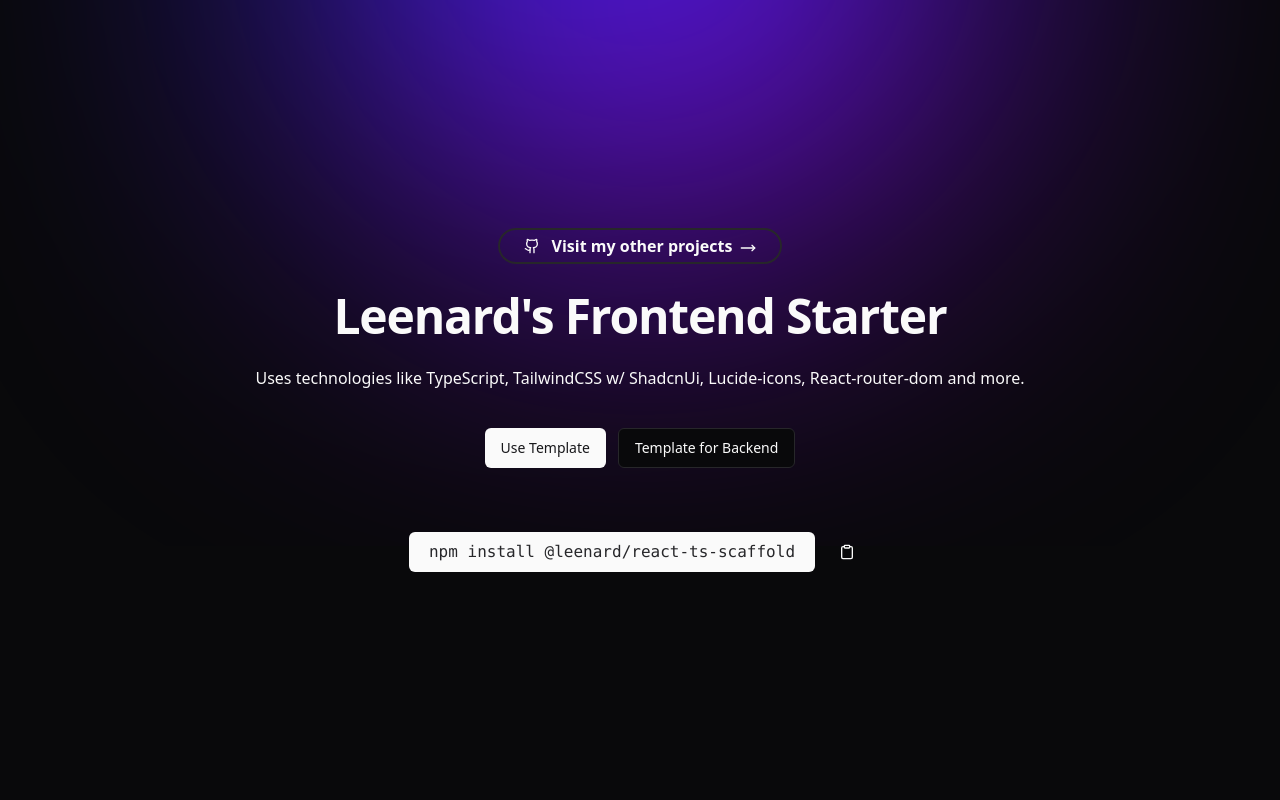
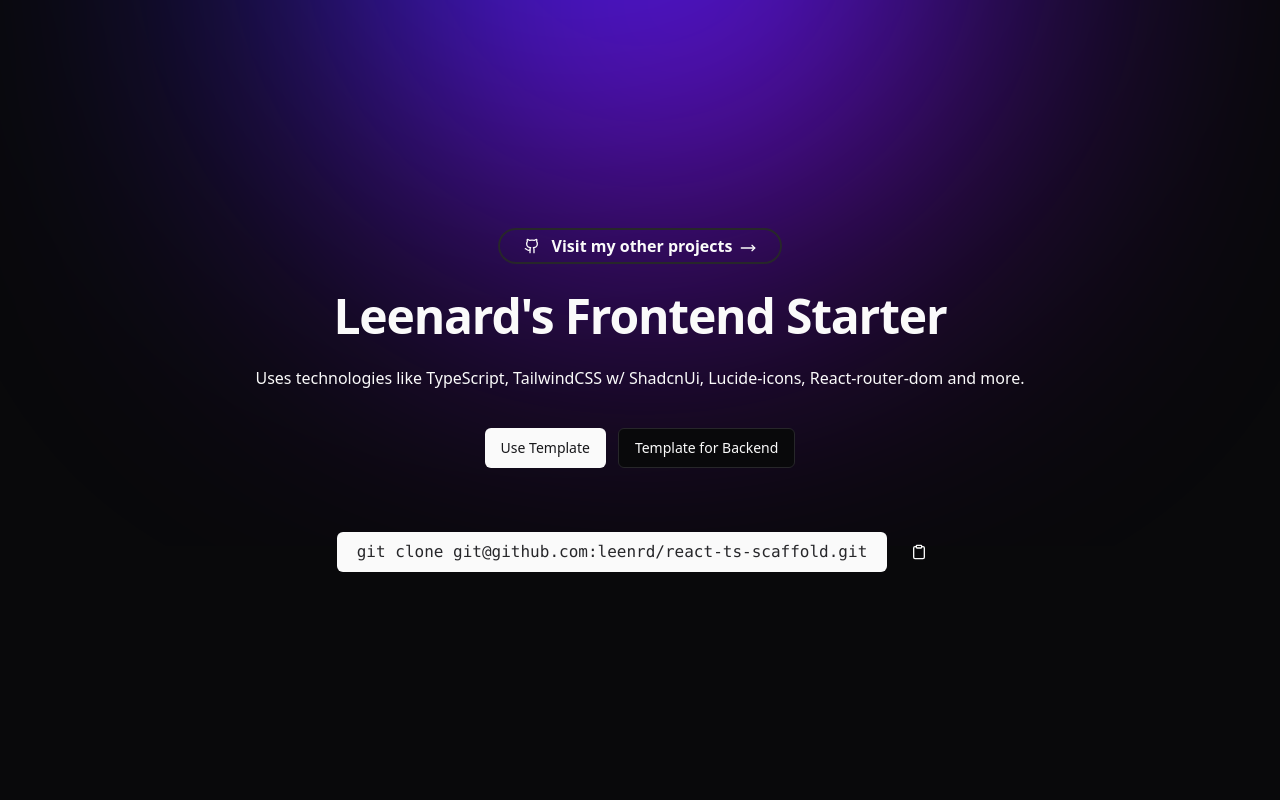
Before and after one commit to leenrd/react-ts-scaffold-landing-page, a React (Vite) app: page / in a window 1280 px wide. Shown: the top 800 px of the page. Built offline with nearby package versions, Linux system fonts and the light colour scheme.

Commit message:
fix: change code block

```diff
--- a/src/App.tsx
+++ b/src/App.tsx
@@ -18,7 +18,7 @@
     }, 3000);
   }, []);
 
-  const codeValue = "npm install @leenard/react-ts-scaffold";
+  const codeValue = "git clone git@github.com:leenrd/react-ts-scaffold.git";
 
   return (
     <main className="font-geist relative text-center">
```
